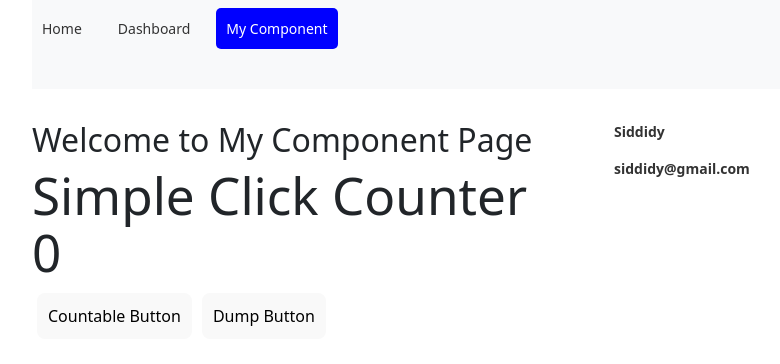
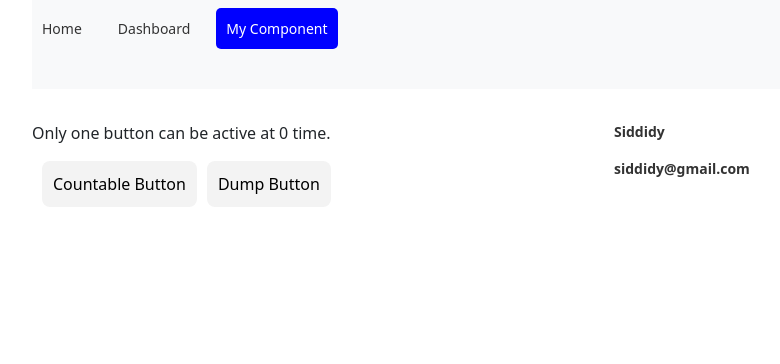
Before and after one commit to NA-Siddiky/question-pro, a React (Vite) app: page /my-component in a window 1280 px wide. Shown: the top 364 px of the page, without its empty margins (50-830 px from the left). Built offline with nearby package versions, Linux system fonts and the light colour scheme.

Commit message:
done button function

```diff
--- /dev/null
+++ b/src/components/Common/Button/Button.scss
@@ -0,0 +1,18 @@
+.button-style {
+  padding: 10px;
+  cursor: pointer;
+  background-color: #f3f3f3;
+
+  &:hover {
+    background-color: #e8e8e8;
+  }
+
+  &:not(:first-child) {
+    margin-left: 10px;
+  }
+}
+
+.clicked {
+  background-color: blue !important;
+  color: #f0f0f0;
+}
--- a/src/components/Common/Button/Button.tsx
+++ b/src/components/Common/Button/Button.tsx
@@ -1,20 +1,30 @@
 // ButtonComponent.tsx
 import React from "react";
+import "./Button.scss";
 
 interface ButtonComponentProps {
-  onClick?: () => void;
+  onClick: () => void;
   children?: string;
+  isClicked?: boolean; // Prop to indicate if the button has been clicked
 }
 
-// ButtonComponent.tsx
 const ButtonComponent: React.FC<ButtonComponentProps> = ({
   children,
   ...props
 }) => {
+  // Handle click events
+  const handleClick = () => {
+    props.onClick(); // Call the passed onClick function
+  };
+
+  // Use the isClicked prop to conditionally apply a class
+  const buttonClass = props.isClicked ? "clicked" : ""; // Apply 'clicked' class if isClicked is true
+
   return (
     <button
       {...props}
-      style={{ padding: "10px", margin: "5px", cursor: "pointer" }}
+      className={`button-style ${buttonClass}`} // Combine base class with conditional class
+      onClick={handleClick}
     >
       {children}
     </button>
--- a/src/components/MyComponent/MyComponent.tsx
+++ b/src/components/MyComponent/MyComponent.tsx
@@ -1,24 +1,34 @@
-// file: src/components/MyComponent/MyComponent.tsx
-
+// MyComponent.tsx
 import React, { useState } from "react";
 import ButtonComponent from "../Common/Button/Button";
 
 const MyComponent: React.FC = () => {
+  const [activeButton, setActiveButton] = useState<string | null>(null);
   const [count, setCount] = useState(0);
-
-  const handleClick = () => {
-    setCount(count + 1);
+  const handleClick = (buttonId: string) => {
+    setActiveButton(buttonId);
+    if (buttonId === "countable") {
+      setCount(count + 1);
+    }
   };
 
   return (
     <>
-      <h2>Welcome to My Component Page </h2>
       <div>
-        <h1>Simple Click Counter {count}</h1>
-        <ButtonComponent onClick={handleClick}>
+        <p>Only one button can be active at {count} time.</p>
+        {/* Pass the button ID and check if it matches the activeButton state */}
+        <ButtonComponent
+          onClick={() => handleClick("countable")}
+          isClicked={activeButton === "countable"}
+        >
           Countable Button
         </ButtonComponent>
-        <ButtonComponent>Dump Button</ButtonComponent>
+        <ButtonComponent
+          onClick={() => handleClick("dump")}
+          isClicked={activeButton === "dump"}
+        >
+          Dump Button
+        </ButtonComponent>
       </div>
     </>
   );
```
